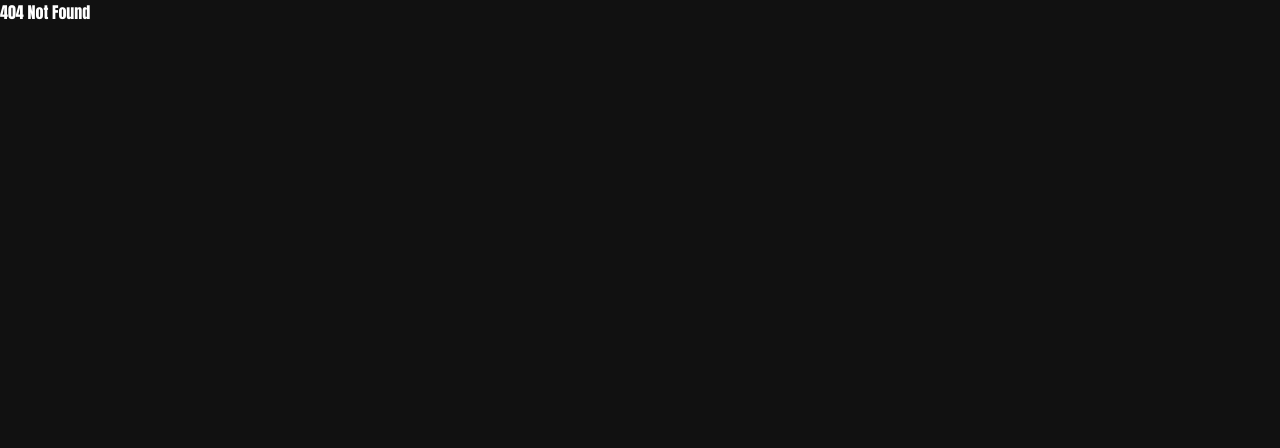
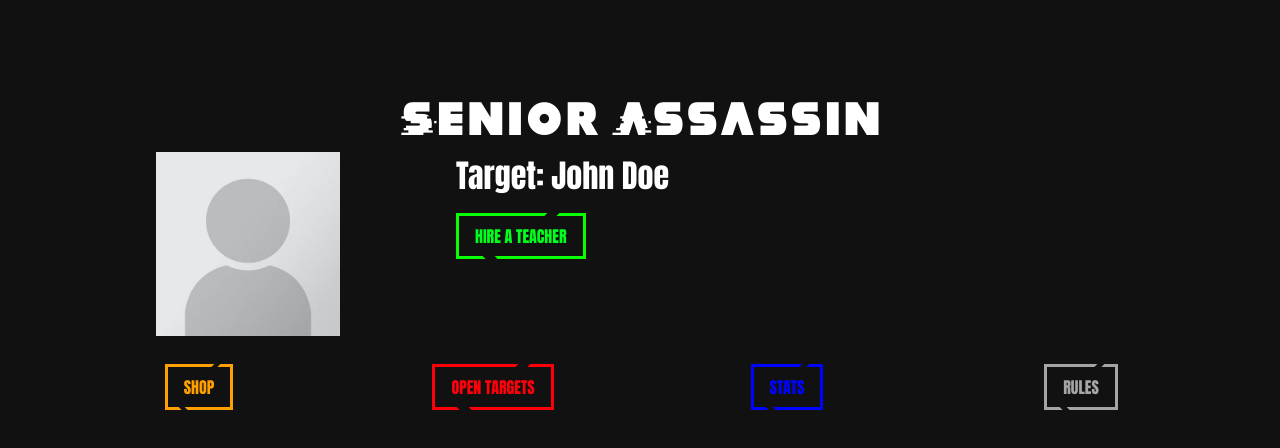
Before and after one commit to ethan-gallant/SeniorAssassin-Web, a Vue app: page /dashboard in a window 1280 px wide. Before the commit this address had no page. Shown: the top 448 px of the page. Built offline with nearby package versions, Linux system fonts and the light colour scheme; the HTML template or start-up script is replaced by a standard one.

Commit message:
add dashboard

```diff
--- a/src/App.vue
+++ b/src/App.vue
@@ -13,6 +13,9 @@
     font-weight: normal;
     font-style: normal;
 
+  }
+  html{
+    background-color: transparent;
   }
 
   * {
@@ -44,7 +47,7 @@
       display: block;
       position: absolute;
       width: 10%;
-      background: #222;
+      background: #111;
       height: 0.3em;
       right: 20%;
       top: -0.21em;
@@ -57,7 +60,7 @@
       display: block;
       position: absolute;
       width: 10%;
-      background: #222;
+      background: #111;
       height: 0.3em;
       left: 20%;
       bottom: -0.25em;
@@ -75,4 +78,47 @@
       }
     }
   }
+  .brk-btn-red {
+
+    color: #ff000a;
+
+    border: 0.2em solid #ff000a;
+
+    &:hover {
+      color: #ff000a;
+    }
+  }
+  .brk-btn-blue {
+
+    color: #0003ff;
+
+    border: 0.2em solid #0003ff;
+
+    &:hover {
+      color: #0003ff;
+    }
+  }
+  .brk-btn-gold {
+
+    color: #ff9f00;
+
+    border: 0.2em solid #ff9f00;
+
+    &:hover {
+      color: #ff9f00;
+    }
+  }
+  .brk-btn-grey {
+
+    color: #a5a5a5;
+
+    border: 0.2em solid #a5a5a5;
+
+    &:hover {
+      color: #a5a5a5;
+    }
+  }
+  .btn-wrapper{
+    margin:10px;
+  }
 </style>
--- a/src/router/index.js
+++ b/src/router/index.js
@@ -3,6 +3,7 @@ import VueRouter from 'vue-router'
 import Home from '../views/Home.vue'
 import InvalidEmail from "../views/error/InvalidEmail";
 import CustomError from "../views/error/CustomError";
+import Dashboard from "../views/Dashboard";
 import notFound from "../views/error/404"
 
 Vue.use(VueRouter)
@@ -24,6 +25,11 @@ const routes = [
     component: CustomError
   },
   {
+    path: '/dashboard',
+    name: 'dashboard',
+    component: Dashboard
+  },
+  {
     path: '*',
     name: 'notFound',
     component: notFound
--- /dev/null
+++ b/src/views/Dashboard.vue
@@ -0,0 +1,66 @@
+<template>
+    <div class="dashboard has-text-centered">
+        <h1 class="Dashboard-title">sENIOR aSSASSIN</h1>
+
+        <div class="container">
+            <div class="columns">
+                <div class="column is-one-third">
+
+                    <img class="nopicture" alt="No Picture" src="../assets/img/nopicture.jpg"/>
+                </div>
+                <div class="column is-two-thirds target has-text-left-desktop">
+                    <h2>Target: John Doe</h2><br>
+                    <a href="#" class="brk-btn">Hire A Teacher</a>
+                </div>
+
+
+            </div>
+            <div class="columns">
+                <div class="column">
+                    <div class="btn-wrapper">
+                        <a href="#" class="brk-btn brk-btn-gold">Shop</a>
+                    </div>
+                </div>
+                <div class="column">
+                    <div class="btn-wrapper">
+                        <a href="#" class="brk-btn-red brk-btn">Open targets</a>
+                    </div>
+                </div>
+                <div class="column">
+                    <div class="btn-wrapper">
+                        <a href="#" class="brk-btn-blue brk-btn">Stats</a>
+                    </div>
+                </div>
+
+                <div class="column">
+                    <div class="btn-wrapper">
+                        <a href="#" class="brk-btn-grey brk-btn">Rules</a>
+                    </div>
+                </div>
+            </div>
+        </div>
+    </div>
+</template>
+
+<script>
+    export default {
+        name: "Dashboard"
+    }
+</script>
+
+<style scoped>
+    .Dashboard-title {
+        padding-top: 10vh;
+        width: 100%;
+        font-size: 3em;
+        font-family: 'mad_hackerregular', sans-serif;
+    }
+
+    .nopicture {
+        width: 50%;
+    }
+
+    .target h2 {
+        font-size: 2em;
+    }
+</style>
```
Also changed, not shown: src/assets/img/nopicture.jpg (added).
